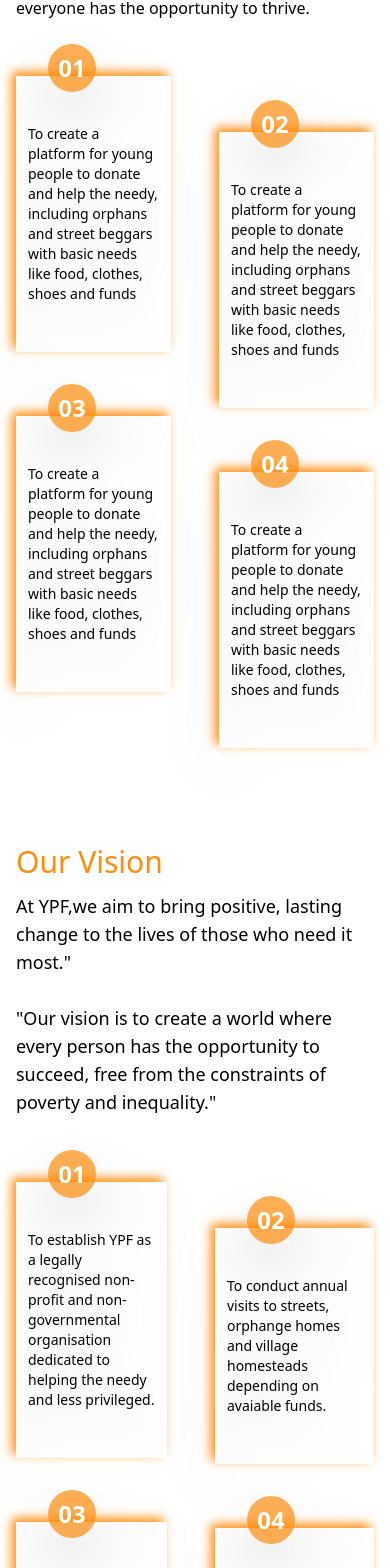
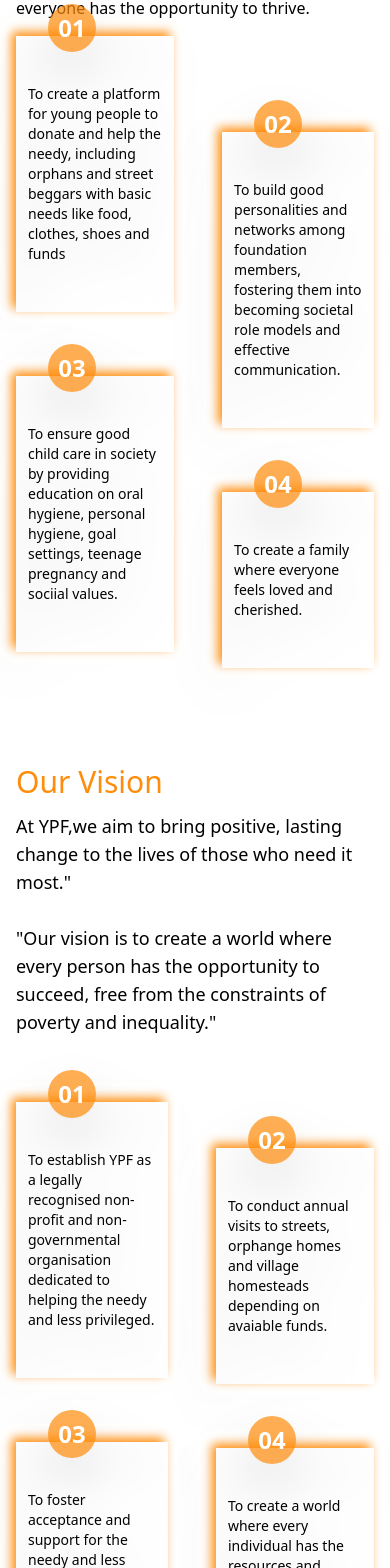
Before and after one commit to lutheralien/YPF_ALIEN, a React (Vite) app: page /about in a window 390 px wide. Shown: the part 2057-3625 px from the top of the page. Built offline with nearby package versions, Linux system fonts and the light colour scheme.

Commit message:
Reduced the font-size on mobile screen

```diff
--- a/src/pages/About.jsx
+++ b/src/pages/About.jsx
@@ -84,17 +84,17 @@ const About = () => {
                     </div>
                     <div data-aos="zoom-in" data-aos-duration="2000" className='drop-shadow-2xl shadow-custom-orange p-3 relative py-12'>
                         <div className='w-12 h-12 text-2xl font-semibold rounded-full flex items-center justify-center bg-orange text-white absolute -top-8 left-8 bg-opacity-70'>03</div>
-                        <p className='text-sm'>To create a platform for young people to donate and help the  needy, including orphans and street beggars with basic needs like food, clothes, shoes and funds</p>
+                        <p className='text-sm'>To ensure good child care in society by providing education on oral hygiene, personal hygiene, goal settings, teenage pregnancy and sociial values.</p>
                     </div>
                 </div>
                 <div className='flex flex-col items-center gap-16 mt-28'>
                     <div data-aos="zoom-in" data-aos-duration="3000" className='drop-shadow-2xl shadow-custom-orange p-3 relative py-12'>
                         <div className='w-12 h-12 text-2xl font-semibold rounded-full flex items-center justify-center bg-orange text-white absolute -top-8 left-8 bg-opacity-70'>02</div>
-                        <p className='text-sm'>To create a platform for young people to donate and help the  needy, including orphans and street beggars with basic needs like food, clothes, shoes and funds</p>
+                        <p className='text-sm'>To build good personalities and networks among foundation members, fostering them into becoming societal role models and effective communication.</p>
                     </div>
                     <div data-aos="zoom-in" data-aos-duration="4000" className='drop-shadow-2xl shadow-custom-orange p-3 relative py-12'>
                         <div className='w-12 h-12 text-2xl font-semibold rounded-full flex items-center justify-center bg-orange text-white absolute -top-8 left-8 bg-opacity-70'>04</div>
-                        <p className='text-sm'>To create a platform for young people to donate and help the  needy, including orphans and street beggars with basic needs like food, clothes, shoes and funds</p>
+                        <p className='text-sm'>To create a family where everyone feels loved and cherished.</p>
                     </div>
                 </div>
             </div>
@@ -124,7 +124,7 @@ const About = () => {
                     </div>
                     <div data-aos="zoom-in" data-aos-duration="4000" className='drop-shadow-2xl shadow-custom-orange p-3 relative py-12'>
                         <div className='w-12 h-12 text-2xl font-semibold rounded-full flex items-center justify-center bg-orange text-white absolute -top-8 left-8 bg-opacity-70'>04</div>
-                        <p className='text-sm'>"To create a world where every individual has the resources and opportunities to thrive, fostering sustainable change and brighter futures for all."</p>
+                        <p className='text-sm'>To create a world where every individual has the resources and opportunities to thrive, fostering sustainable change and brighter futures for all.</p>
                     </div>
                 </div>
             </div>
--- a/src/pages/Home.jsx
+++ b/src/pages/Home.jsx
@@ -176,7 +176,7 @@ const Home = () => {
             </div>
         </div>
         <div className='bg-white mt-4 pb-16'>
-            <h1 data-aos="fade-down" data-aos-duration="1000" className='text-purple text-4xl font-semibold text-center py-12'>Making A <span className='text-orange'>Difference</span></h1>
+            <h1 data-aos="fade-down" data-aos-duration="1000" className='text-purple text-3xl md:text-4xl font-semibold text-center py-12'>Making A <span className='text-orange'>Difference</span></h1>
             <div className='grid grid-cols-1 md:grid-cols-2 lg:grid-cols-3 gap-8 mx-8 md:mx-20'>
                 {card.map((item, id) => {
                     return(
```
